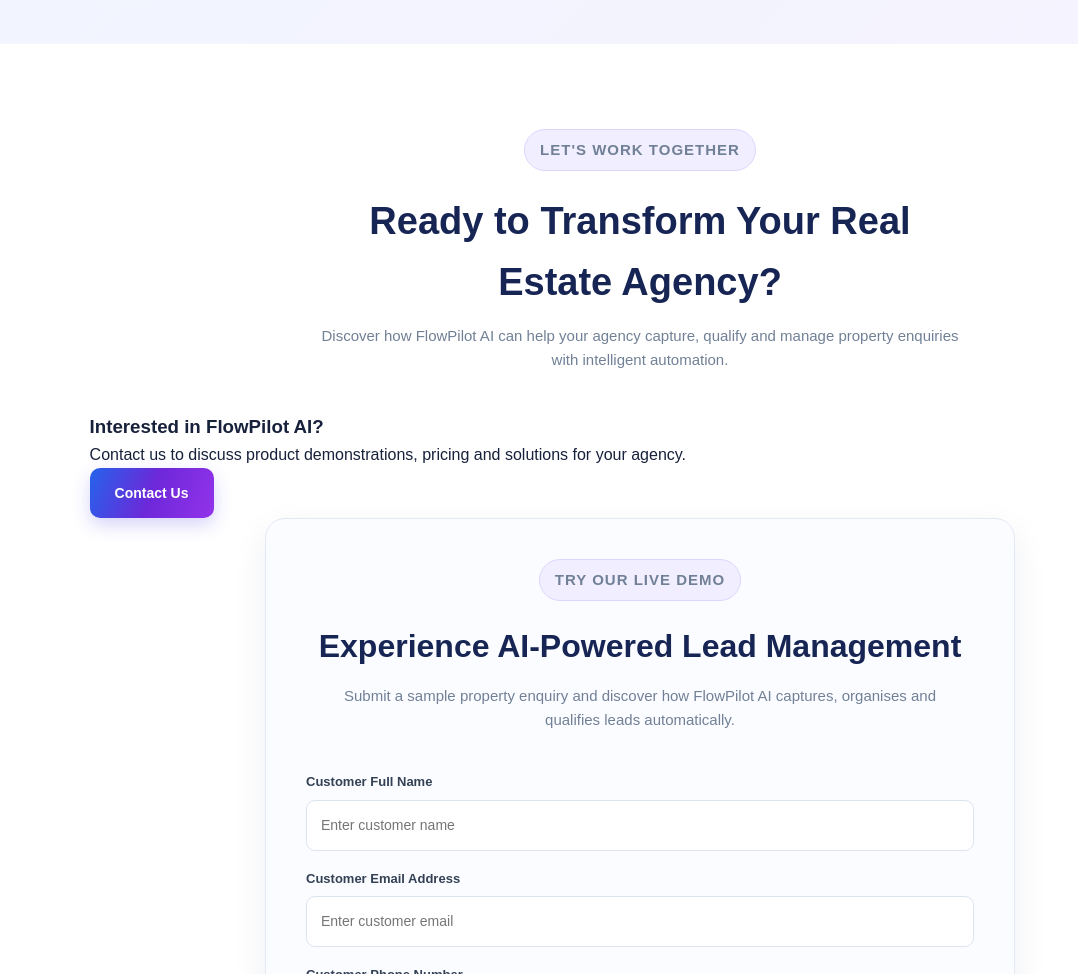
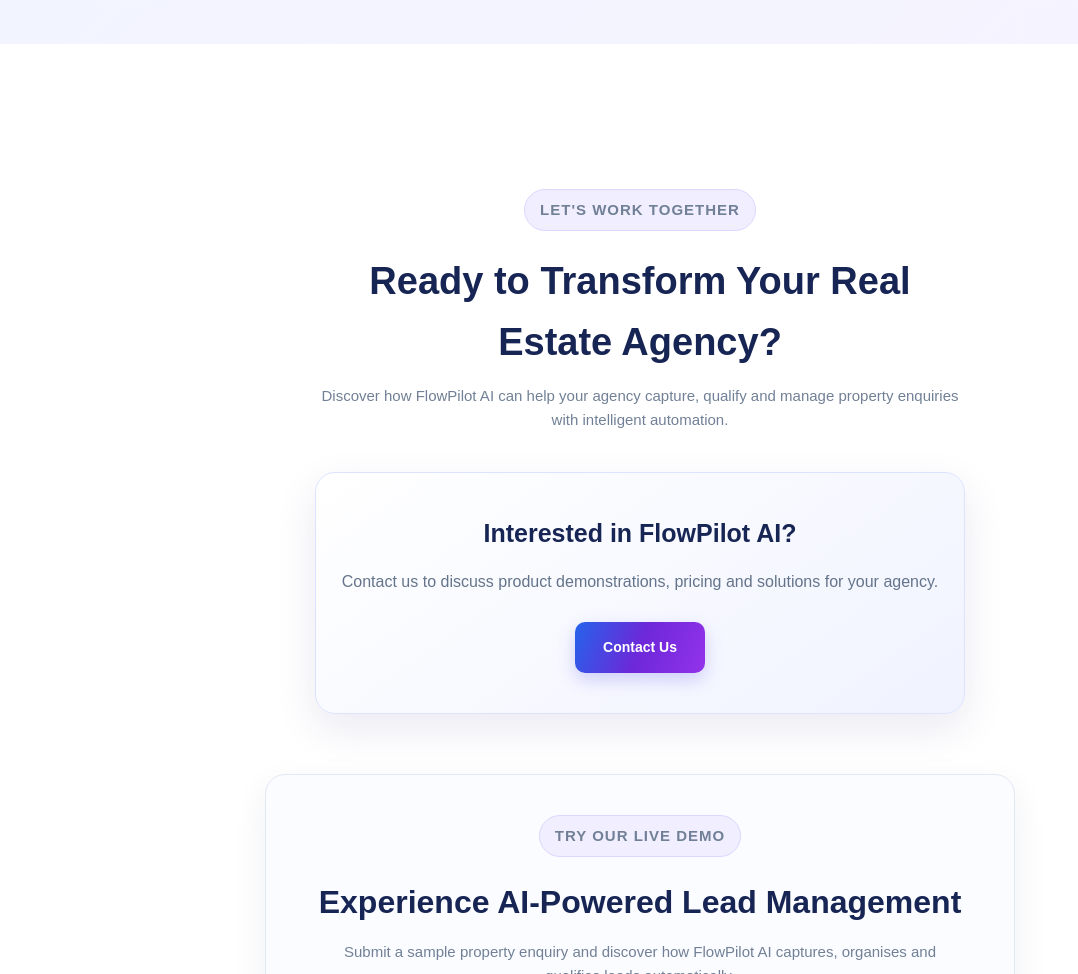
Before and after one commit to abbasmando09/flowpilot-ai, a plain HTML site: page index.html in a window 1280 px wide. Shown: the part 3300-4274 px from the top of the page, without its empty margins (0-1078 px from the left). Drawn offline with Linux system fonts and the light colour scheme.

Commit message:
Style agency owner contact section

```diff
--- a/style.css
+++ b/style.css
@@ -1127,3 +1127,58 @@ textarea:focus-visible {
 .hero-card .card-header {
     margin-bottom: 22px;
 }
+
+/* AGENCY OWNER CONTACT SECTION */
+
+.contact-content {
+    max-width: 1100px;
+    margin: 0 auto;
+    padding: 60px 20px;
+}
+
+.contact-card {
+    max-width: 650px;
+    margin: 35px auto 0;
+    padding: 40px 25px;
+    text-align: center;
+    background: linear-gradient(145deg, #ffffff, #f0f3ff);
+    border: 1px solid #dbe3ff;
+    border-radius: 20px;
+    box-shadow: 0 15px 40px rgba(49, 46, 129, 0.10);
+}
+
+.contact-card h3 {
+    color: #172554;
+    font-size: 25px;
+    margin-bottom: 15px;
+}
+
+.contact-card p {
+    color: #64748b;
+    line-height: 1.8;
+    margin-bottom: 25px;
+}
+
+.contact-card .primary-button {
+    display: inline-block;
+    padding: 14px 28px;
+    color: #ffffff;
+    text-decoration: none;
+    border-radius: 10px;
+    font-weight: 700;
+    transition: transform 0.3s ease;
+}
+
+.contact-card .primary-button:hover {
+    transform: translateY(-3px);
+}
+
+@media (max-width: 600px) {
+    .contact-card {
+        padding: 30px 18px;
+    }
+
+    .contact-card h3 {
+        font-size: 21px;
+    }
+}
```
